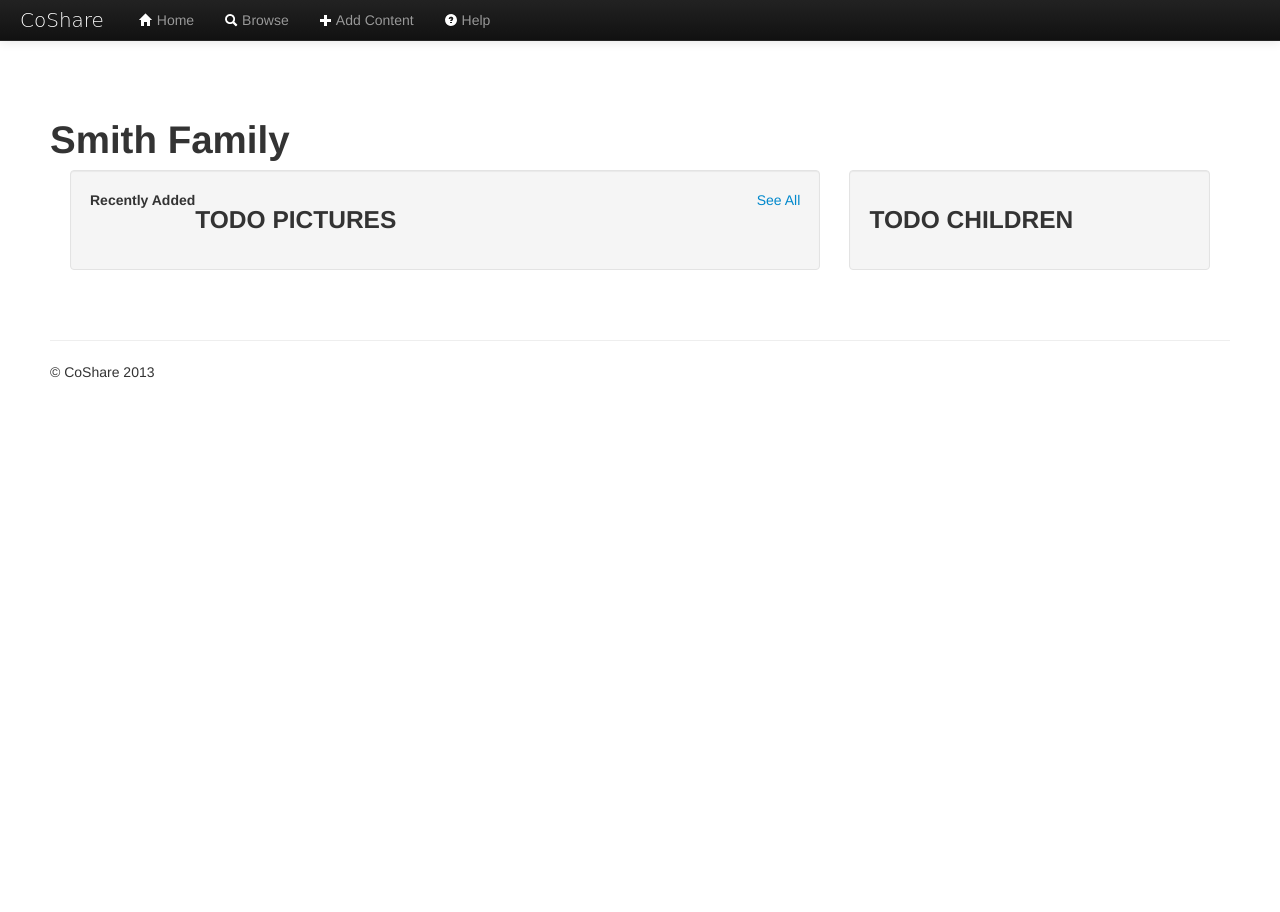
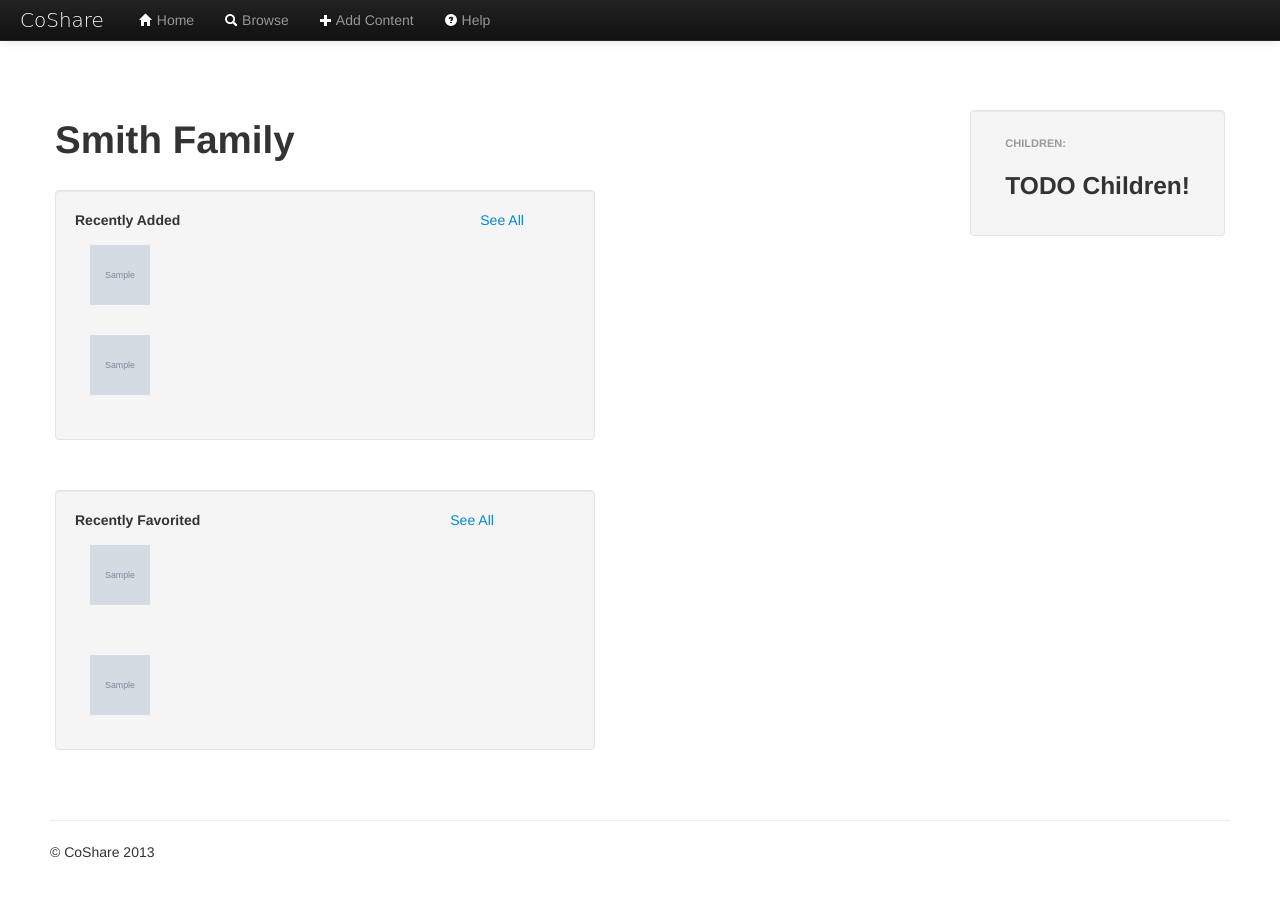
Before and after one commit to jhelbert/coshare, a Python web app: template main/templates/index.html in a window 1280 px wide. Before the commit the page ends 378 px from the top, so only its background shows below. Run offline with Jinja, Linux system fonts and the light colour scheme; the template is opened without the code that fills it: most values are stand-ins (such as "Sample title", 1, 10 or a date in 2020); grey boxes marked "Sample" are stand-in pictures; some web fonts are replaced.

Commit message:
landing page fixed

```diff
--- a/main/templates/index.html
+++ b/main/templates/index.html
@@ -20,30 +20,63 @@ img {
 {% endblock %}
 
 {% block content %}
+<div class="content-container">
+  <div class="container">
+    <div data-intro="These are your beautiful children! <br><br> Clicking on them will bring you directly to their album on the browsing page." data-step="2" class="well pull-right">
+      <ul class="nav nav-list">
+        <li class="nav-header">Children:</li>
+        <li><h3>TODO Children!</h3></li>
+      </ul>
+    </div>
+    <h1 data-intro="Welcome to CoShare, your family's content manager! <br><br>Use the menu bar at the top of the page to add content and navigate to the content browsing page." data-step='1'>Smith Family</h1>
+    <div class="well" style="width:500px;margin-top:30px">
+    <div class="pictureSection"><b>Recently Added</b><a href="" style="margin-left:300px; text-decoration:none" data-intro="These links convenitely bring you to the browsing page displaying all of the sections content." data-step='3'>See All</a></div>
+    <div>
+      <div class="picture-collection" >
+        {% for image in recently_added_1 %}
+        <div class="floated_img" style="float:left">
+          <img src="/media/{{image.image}}" alt="Some image">
+        </div>
+        {% endfor %}
 
-<!-- TITLE -->
-<h1 data-intro="Welcome to CoShare, your family's content manager! <br><br>Use the menu bar at the top of the page to add content and navigate to the content browsing page." data-step='1'>Smith Family</h1>
+      </div>
 
-<!-- Display Content -->
-<div class="container-fluid">
-  <div class="row-fluid">
-    <!-- Netflix style stuff -->
-    <div class="span8">
-      <div class="well" data-intro="These links convenitely bring you to the browsing page displaying all of the sections content." data-step='3'>
-        <p class="pull-left"><b>Recently Added</b></p>
-        <p class="pull-right"><a href="">See All</a></p>
-        <h3>TODO PICTURES</h3>
+      <div class="picture-collection" style="clear:both;width:500px;height:100px" >
+        {% for image in recently_added_2 %}
+        <div class="floated_img" style="float:left">
+          <img src="/media/{{image.image}}" alt="Some image">
+        </div>
+        {% endfor %}
       </div>
     </div>
+  </div>
+  <div style="background-color:lightgray;width:500px">
+    <div class="well pull-left" style="float:left;clear:both;margin-top:30px;width:500px;">
 
-    <!-- Children -->
-    <div class="span4">
-      <div class="well" data-intro="These are your beautiful children! <br><br> Clicking on them will bring you directly to their album on the browsing page." data-step="2">
-        <h3> TODO CHILDREN </h3>
+      <div class="pictureSection"><b>Recently Favorited</b><a href="" style="margin-left:250px; text-decoration:none">See All</a></div>
+
+      <div class="picture-collection">
+        {% for image in favs_1 %}
+        <div class="floated_img">
+          <img src="/media/{{image.image}}" alt="Some image" height="120">
+        </div>
+        {% endfor %}
+
       </div>
-    </div><!-- Children Span -->
-  </div><!-- Page Fluid Row -->
+      <br>
+      <div class="picture-collection">
+        {% for image in favs_2 %}
+        <div class="floated_img">
+          <img src="/media/{{image.image}}" alt="Some image" height="120">
+        </div>
+        {% endfor %}
+      </div>
+    </div>
+  </div>
+</div>
 </div>
 
 <input name="content" type="file" multiple style="visibility:hidden;" id="uploadme"  onchange="readURL(this);" />
+
+</div>
 {% endblock %}
```
